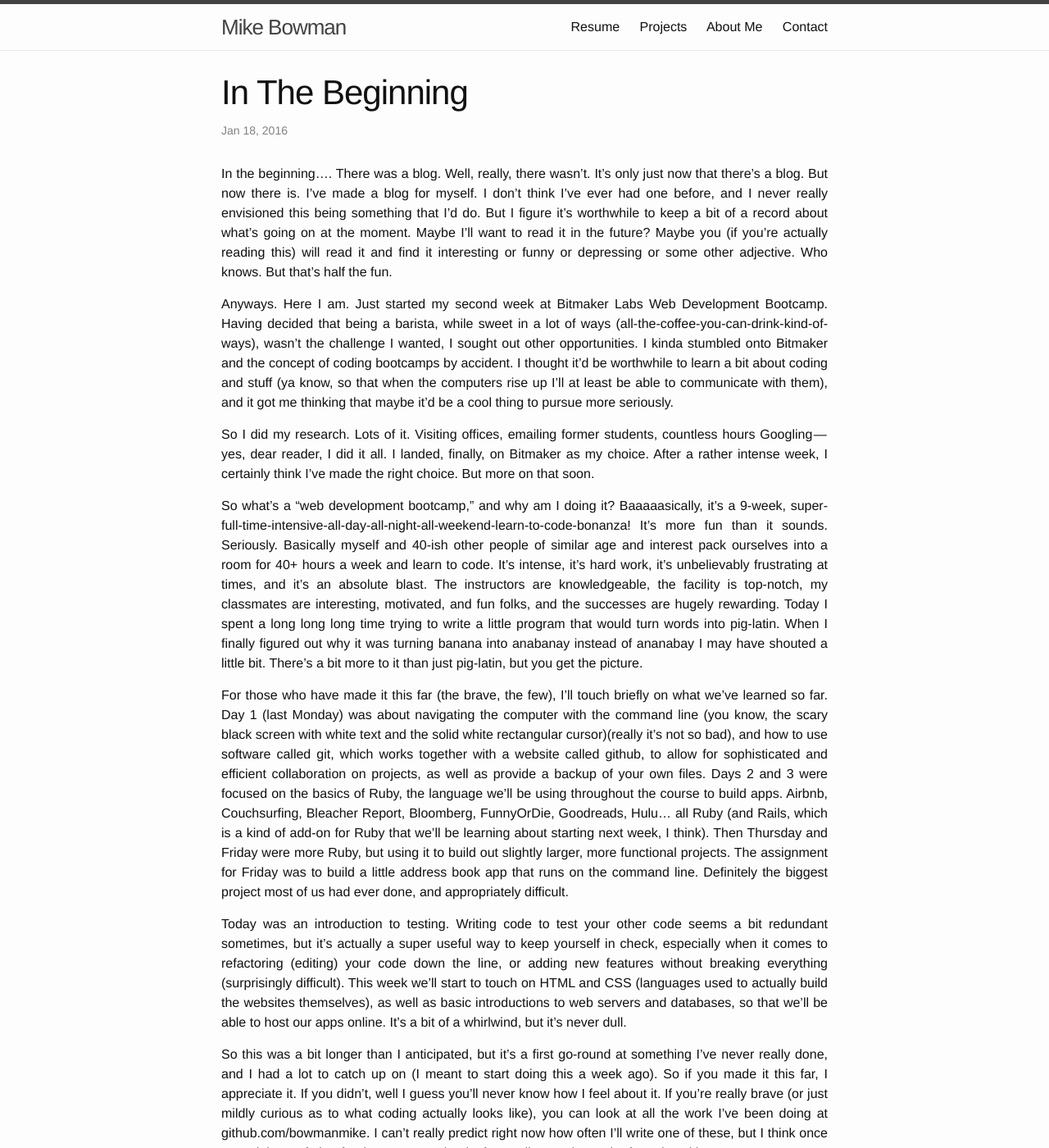
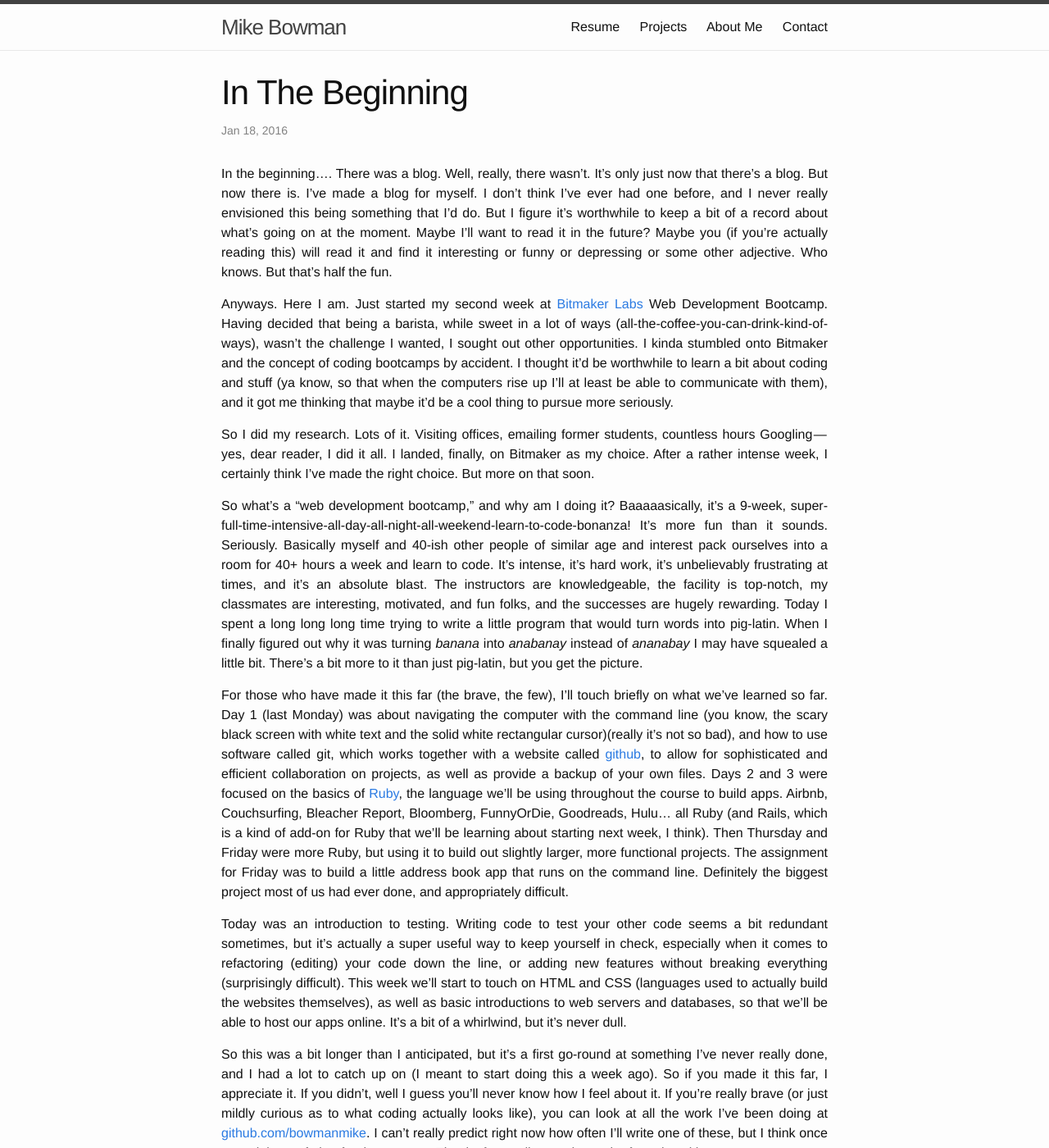
Before and after one commit to bowmanmike/bowmanmike.github.io, a Jekyll site: the page built from _posts/2016-01-18-in-the-beginning.md, in a window 1280 px wide and 1400 px high. Shown: the whole window at 82% size. Built offline with Jekyll 4.4.1, drawn with Linux system fonts in a browser that asks for light colours; some of the changed text lies outside the part shown.

```diff
--- a/_posts/2016-01-18-in-the-beginning.md
+++ b/_posts/2016-01-18-in-the-beginning.md
@@ -5,14 +5,14 @@
 In the beginning….
 There was a blog. Well, really, there wasn’t. It’s only just now that there’s a blog. But now there is. I’ve made a blog for myself. I don’t think I’ve ever had one before, and I never really envisioned this being something that I’d do. But I figure it’s worthwhile to keep a bit of a record about what’s going on at the moment. Maybe I’ll want to read it in the future? Maybe you (if you’re actually reading this) will read it and find it interesting or funny or depressing or some other adjective. Who knows. But that’s half the fun.
 
-Anyways. Here I am. Just started my second week at Bitmaker Labs Web Development Bootcamp. Having decided that being a barista, while sweet in a lot of ways (all-the-coffee-you-can-drink-kind-of-ways), wasn’t the challenge I wanted, I sought out other opportunities. I kinda stumbled onto Bitmaker and the concept of coding bootcamps by accident. I thought it’d be worthwhile to learn a bit about coding and stuff (ya know, so that when the computers rise up I’ll at least be able to communicate with them), and it got me thinking that maybe it’d be a cool thing to pursue more seriously.
+Anyways. Here I am. Just started my second week at [Bitmaker Labs](http://bitmakerlabs.com) Web Development Bootcamp. Having decided that being a barista, while sweet in a lot of ways (all-the-coffee-you-can-drink-kind-of-ways), wasn’t the challenge I wanted, I sought out other opportunities. I kinda stumbled onto Bitmaker and the concept of coding bootcamps by accident. I thought it’d be worthwhile to learn a bit about coding and stuff (ya know, so that when the computers rise up I’ll at least be able to communicate with them), and it got me thinking that maybe it’d be a cool thing to pursue more seriously.
 
 So I did my research. Lots of it. Visiting offices, emailing former students, countless hours Googling — yes, dear reader, I did it all. I landed, finally, on Bitmaker as my choice. After a rather intense week, I certainly think I’ve made the right choice. But more on that soon.
 
-So what’s a “web development bootcamp,” and why am I doing it? Baaaaasically, it’s a 9-week, super-full-time-intensive-all-day-all-night-all-weekend-learn-to-code-bonanza! It’s more fun than it sounds. Seriously. Basically myself and 40-ish other people of similar age and interest pack ourselves into a room for 40+ hours a week and learn to code. It’s intense, it’s hard work, it’s unbelievably frustrating at times, and it’s an absolute blast. The instructors are knowledgeable, the facility is top-notch, my classmates are interesting, motivated, and fun folks, and the successes are hugely rewarding. Today I spent a long long long time trying to write a little program that would turn words into pig-latin. When I finally figured out why it was turning banana into anabanay instead of ananabay I may have shouted a little bit. There’s a bit more to it than just pig-latin, but you get the picture.
+So what’s a “web development bootcamp,” and why am I doing it? Baaaaasically, it’s a 9-week, super-full-time-intensive-all-day-all-night-all-weekend-learn-to-code-bonanza! It’s more fun than it sounds. Seriously. Basically myself and 40-ish other people of similar age and interest pack ourselves into a room for 40+ hours a week and learn to code. It’s intense, it’s hard work, it’s unbelievably frustrating at times, and it’s an absolute blast. The instructors are knowledgeable, the facility is top-notch, my classmates are interesting, motivated, and fun folks, and the successes are hugely rewarding. Today I spent a long long long time trying to write a little program that would turn words into pig-latin. When I finally figured out why it was turning *banana* into *anabanay* instead of *ananabay* I may have squealed a little bit. There’s a bit more to it than just pig-latin, but you get the picture.
 
-For those who have made it this far (the brave, the few), I’ll touch briefly on what we’ve learned so far. Day 1 (last Monday) was about navigating the computer with the command line (you know, the scary black screen with white text and the solid white rectangular cursor)(really it’s not so bad), and how to use software called git, which works together with a website called github, to allow for sophisticated and efficient collaboration on projects, as well as provide a backup of your own files. Days 2 and 3 were focused on the basics of Ruby, the language we’ll be using throughout the course to build apps. Airbnb, Couchsurfing, Bleacher Report, Bloomberg, FunnyOrDie, Goodreads, Hulu… all Ruby (and Rails, which is a kind of add-on for Ruby that we’ll be learning about starting next week, I think). Then Thursday and Friday were more Ruby, but using it to build out slightly larger, more functional projects. The assignment for Friday was to build a little address book app that runs on the command line. Definitely the biggest project most of us had ever done, and appropriately difficult.
+For those who have made it this far (the brave, the few), I’ll touch briefly on what we’ve learned so far. Day 1 (last Monday) was about navigating the computer with the command line (you know, the scary black screen with white text and the solid white rectangular cursor)(really it’s not so bad), and how to use software called git, which works together with a website called [github](http://github.com), to allow for sophisticated and efficient collaboration on projects, as well as provide a backup of your own files. Days 2 and 3 were focused on the basics of [Ruby](http://ruby-lang.org), the language we’ll be using throughout the course to build apps. Airbnb, Couchsurfing, Bleacher Report, Bloomberg, FunnyOrDie, Goodreads, Hulu… all Ruby (and Rails, which is a kind of add-on for Ruby that we’ll be learning about starting next week, I think). Then Thursday and Friday were more Ruby, but using it to build out slightly larger, more functional projects. The assignment for Friday was to build a little address book app that runs on the command line. Definitely the biggest project most of us had ever done, and appropriately difficult.
 
 Today was an introduction to testing. Writing code to test your other code seems a bit redundant sometimes, but it’s actually a super useful way to keep yourself in check, especially when it comes to refactoring (editing) your code down the line, or adding new features without breaking everything (surprisingly difficult). This week we’ll start to touch on HTML and CSS (languages used to actually build the websites themselves), as well as basic introductions to web servers and databases, so that we’ll be able to host our apps online. It’s a bit of a whirlwind, but it’s never dull.
 
-So this was a bit longer than I anticipated, but it’s a first go-round at something I’ve never really done, and I had a lot to catch up on (I meant to start doing this a week ago). So if you made it this far, I appreciate it. If you didn’t, well I guess you’ll never know how I feel about it. If you’re really brave (or just mildly curious as to what coding actually looks like), you can look at all the work I’ve been doing at github.com/bowmanmike. I can’t really predict right now how often I’ll write one of these, but I think once a week is a safe bet for the moment. Thanks for reading, and may the force be with you.
+So this was a bit longer than I anticipated, but it’s a first go-round at something I’ve never really done, and I had a lot to catch up on (I meant to start doing this a week ago). So if you made it this far, I appreciate it. If you didn’t, well I guess you’ll never know how I feel about it. If you’re really brave (or just mildly curious as to what coding actually looks like), you can look at all the work I’ve been doing at [github.com/bowmanmike](http://github.com/bowmanmike). I can’t really predict right now how often I’ll write one of these, but I think once a week is a safe bet for the moment. Thanks for reading, and may the force be with you.
```
Also changed, not shown: _posts/2016-01-23-form-al-education.md (+4 -3 lines), _posts/2016-01-28-crazy-fast.md (added, +14 -0 lines), _posts/2016-02-05-rails-magic.md (added, +16 -0 lines), _posts/2016-02-11-syntactic-gymnastics.md (added, +57 -0 lines), assets/chrome-console-screenshot.png (added).
